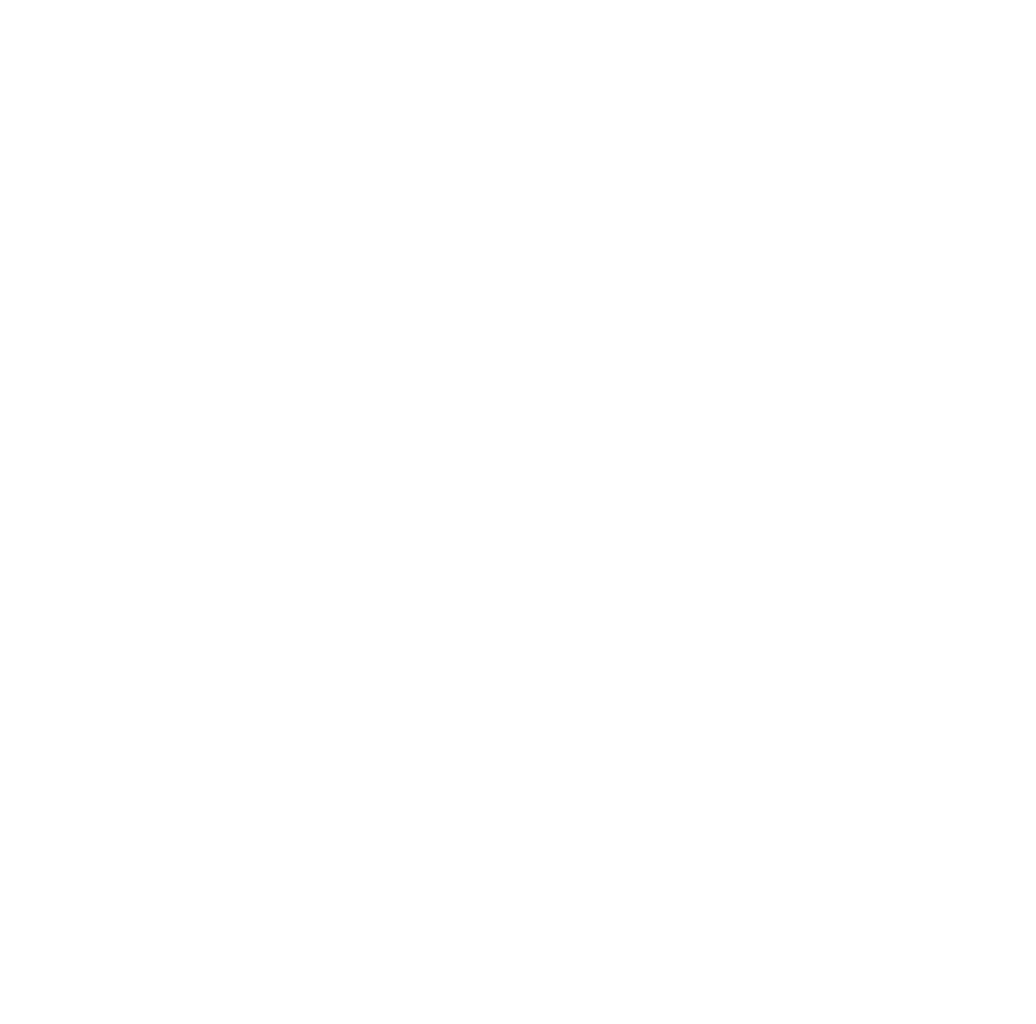
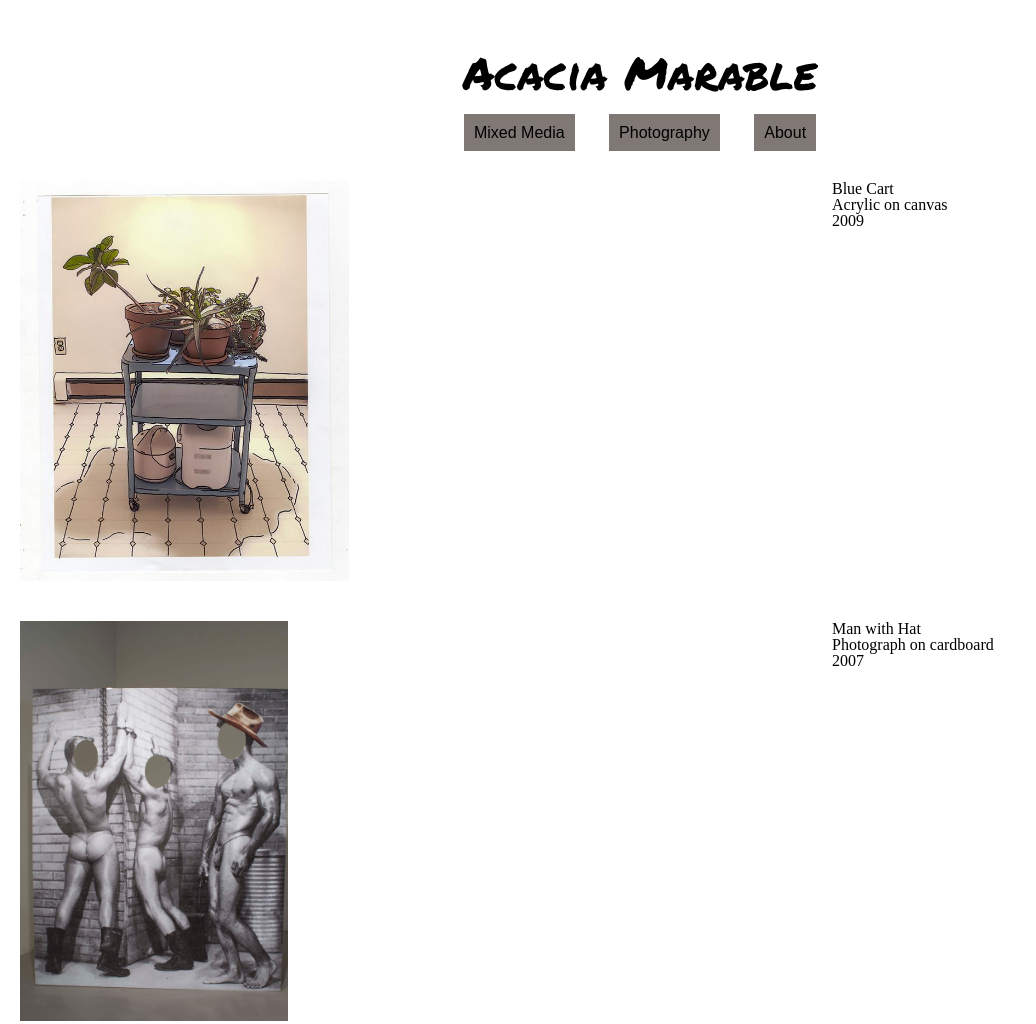
Before and after one commit to notalthea/notalthea.github.io, a plain HTML site: page Unit6/mixedmedia.html in a window 1280 px wide. Shown: the top 1024 px of the page, without its empty margins (0-1036 px from the left). Before the commit the page ends 800 px from the top, so only its background shows below. Drawn offline with Linux system fonts and the light colour scheme.

Commit message:
Unit 6 index, mixed media

```diff
--- /dev/null
+++ b/Unit6/about.html
@@ -0,0 +1,26 @@
+<!DOCTYPE html>
+<html>
+
+    <head>
+	    <title>About</title>
+	    <link href='http://fonts.googleapis.com/css?family=Permanent+Marker' rel='stylesheet' type='text/css'>
+		<link rel="stylesheet" type="text/css" href="css/reset.css">
+		<link rel="stylesheet" type="text/css" href="css/style.css">
+    </head>
+
+    <body>
+
+	    <div id="page">
+	    	<h1><a href="index.html">Acacia Marable</a></h1>
+    		<nav>
+                <ul class="menu_list">
+                    <li><a href="mixedmedia.html">Mixed Media</a></li>
+                    <li><a href="photography.html">Photography</a></li>
+                    <li><a href="about.html">About</a></li>
+                </ul>
+            </nav>
+	    </div>
+
+    </body>
+
+</html>
--- /dev/null
+++ b/Unit6/css/home.css
@@ -0,0 +1,17 @@
+body {
+	background-image: url("../images/clouds.jpg");
+	background-size: cover;
+	background-repeat: no-repeat;
+	background-position: center;
+	width: 100%;
+	height: 100%;
+	margin: 0 auto;
+}
+
+#page {
+	padding-top: 100px;
+}
+
+a {
+	background-color: #84C7FC;
+}
--- /dev/null
+++ b/Unit6/css/reset.css
@@ -0,0 +1,48 @@
+/* http://meyerweb.com/eric/tools/css/reset/
+   v2.0 | 20110126
+   License: none (public domain)
+*/
+
+html, body, div, span, applet, object, iframe,
+h1, h2, h3, h4, h5, h6, p, blockquote, pre,
+a, abbr, acronym, address, big, cite, code,
+del, dfn, em, img, ins, kbd, q, s, samp,
+small, strike, strong, sub, sup, tt, var,
+b, u, i, center,
+dl, dt, dd, ol, ul, li,
+fieldset, form, label, legend,
+table, caption, tbody, tfoot, thead, tr, th, td,
+article, aside, canvas, details, embed,
+figure, figcaption, footer, header, hgroup,
+menu, nav, output, ruby, section, summary,
+time, mark, audio, video {
+	margin: 0;
+	padding: 0;
+	border: 0;
+	font-size: 100%;
+	font: inherit;
+	vertical-align: baseline;
+}
+/* HTML5 display-role reset for older browsers */
+article, aside, details, figcaption, figure,
+footer, header, hgroup, menu, nav, section {
+	display: block;
+}
+body {
+	line-height: 1;
+}
+ol, ul {
+	list-style: none;
+}
+blockquote, q {
+	quotes: none;
+}
+blockquote:before, blockquote:after,
+q:before, q:after {
+	content: '';
+	content: none;
+}
+table {
+	border-collapse: collapse;
+	border-spacing: 0;
+}
--- /dev/null
+++ b/Unit6/css/style.css
@@ -0,0 +1,80 @@
+.page {
+
+}
+
+.top-nav {
+
+}
+
+#menu {
+
+}
+
+.main {
+
+}
+
+.column_left {
+	width: 65%;
+	height: 400px;
+	float: left;
+
+}
+
+.column_right {
+	width: 35%;
+	height: 400px;
+	float: left;
+}
+
+.row {
+	width: 100%;
+	height: 400px;
+	padding-bottom: 40px;
+}
+
+#page {
+	padding-top: 50px;
+}
+
+h1 {
+	font-family: 'Permanent Marker', sans-serif;
+	font-size: 45px;
+	text-align: center;
+}
+
+nav {
+	font-family: Arial, sans-serif;
+	margin-top: 30px;
+}
+
+nav ul {
+	padding-bottom: 40px;
+	text-align: center;
+}
+
+nav li {
+	display: inline;
+}
+
+a {
+	background-color: #7F7874;
+	color: black;
+	text-decoration: none;
+	padding: 10px;
+	margin: 15px;
+	width: 200px;
+}
+
+a:visited {
+	color: black;
+	}
+
+h1 a {
+	background-color: transparent;
+}
+
+img {
+	height: 400px;
+	padding-left: 20px;
+}
--- a/Unit6/mixedmedia.html
+++ b/Unit6/mixedmedia.html
@@ -0,0 +1,78 @@
+<!DOCTYPE html>
+<html>
+
+    <head>
+        <title>Mixed Media</title>
+        <link href='http://fonts.googleapis.com/css?family=Permanent+Marker' rel='stylesheet' type='text/css'>
+    	<link rel="stylesheet" type="text/css" href="css/reset.css">
+    	<link rel="stylesheet" type="text/css" href="css/style.css">
+    </head>
+
+    <body>
+
+        <div id="page">
+            <h1><a href="index.html">Acacia Marable</a></h1>
+        	<nav>
+                <ul class="menu_list">
+                    <li><a href="mixedmedia.html">Mixed Media</a></li>
+                    <li><a href="photography.html">Photography</a></li>
+                    <li><a href="about.html">About</a></li>
+                    </ul>
+                </nav>
+        </div>
+
+        <div id="main">
+
+            <div class="row">
+
+                <div class="column_left">
+                    <img src="images/plants.jpg">
+                </div>
+
+                <div class="column_right">
+                    <ul>
+                        <li>Blue Cart</li>
+                        <li>Acrylic on canvas</li>
+                        <li>2009</li>
+                    </ul>
+                </div>
+
+            </div>
+
+            <div class="row">
+
+            	<div class="column_left">
+            		<img src="images/men.jpg">
+            	</div>
+
+                <div class="column_right">
+                    <ul>
+                        <li>Man with Hat</li>
+                        <li>Photograph on cardboard</li>
+                        <li>2007</li>
+                    </ul>
+                </div>
+
+            </div>
+
+            <div class="row">
+
+                <div class="column_left">
+                    <img src="images/kids.jpg">
+                </div>
+
+                <div class="column_right">
+                    <ul>
+                        <li>Kids with Hat</li>
+                        <li>Photograph on cardboard</li>
+                        <li>2007</li>
+                    </ul>
+                </div>
+
+            </div>
+
+            </div>
+
+    </body>
+
+</html>
```
Also changed, not shown: Unit6/index.html (+8 -10 lines), Unit6/photography.html (added, +26 -0 lines), Unit6/style.css (deleted, +0 -27 lines), Unit6/images/forest.png (added), Unit6/images/logo.png (deleted), Unit6/images/men.jpg (added), Unit6/images/plants.jpg (added), 4 other files.
